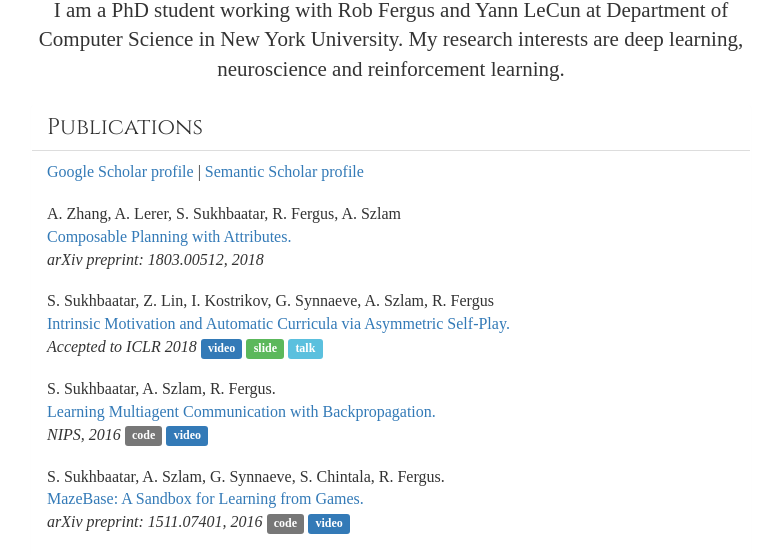
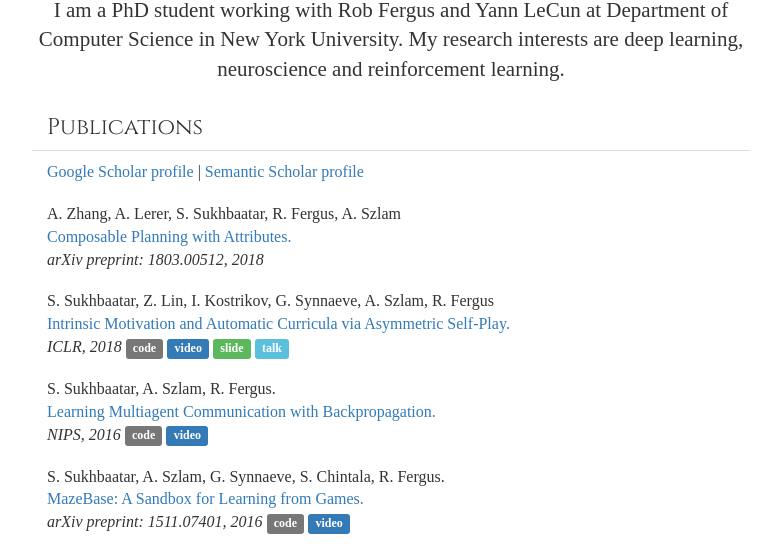
Before and after one commit to tesatory/tesatory.github.io, a plain HTML site: page index.html in a window 1280 px wide. Shown: the part 237-792 px from the top of the page, without its empty margins (249-1030 px from the left). Drawn offline with nearby package versions, Linux system fonts and the light colour scheme; a web font is replaced by a local one.

Commit message:
code link

```diff
--- a/index.html
+++ b/index.html
@@ -81,7 +81,8 @@
 				<li class="list-group-item">
 					S. Sukhbaatar, Z. Lin, I. Kostrikov, G. Synnaeve, A. Szlam, R. Fergus<br/>
 					<span class="text-primary"><a href="selfplay/">Intrinsic Motivation and Automatic Curricula via Asymmetric Self-Play.</a></span><br/>
-					<em>Accepted to ICLR 2018</em>
+					<em>ICLR, 2018</em>
+					<a class="label label-default" href="https://github.com/tesatory/selfplay" target="_blank">code</a>
 					<a class="label label-primary" href="https://www.youtube.com/watch?v=EHHiFwStqaA" target="_blank">video</a>
 					<a class="label label-success" href="selfplay_umass.pdf" target="_blank">slide</a>
 					<a class="label label-info" href="https://youtu.be/5dNAnCYBFN4" target="_blank">talk</a>
```
Also changed, not shown: selfplay/index.html (+2 -2 lines).
